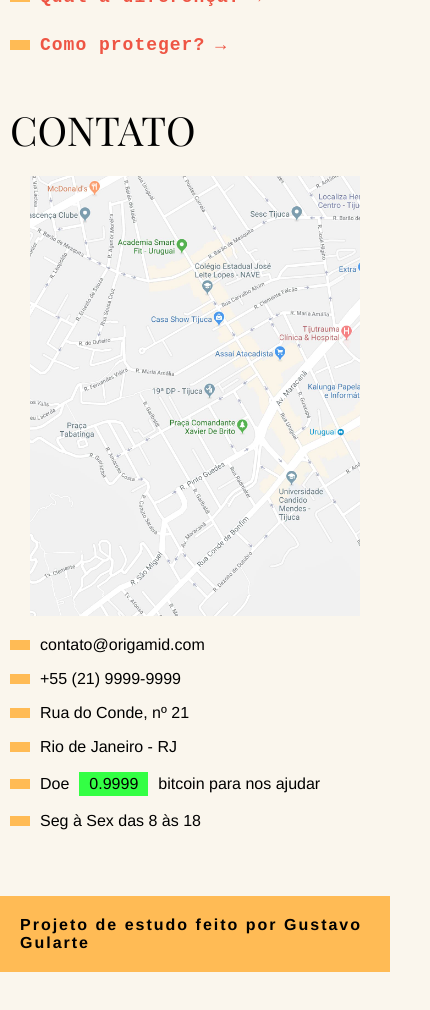
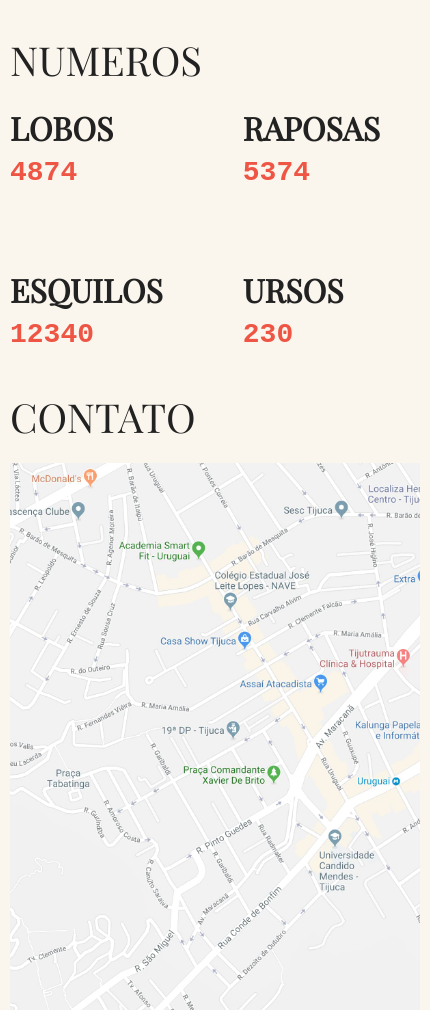
Before and after one commit to gustavogularte/projeto-animais-fantasticos, a plain HTML site: page index.html in a window 390 px wide. Shown: the part 860-1870 px from the top of the page, 430 px wide, since content can reach past the window. Before the commit the page ends 1832 px from the top, so only its background shows below. Drawn offline with Linux system fonts and the light colour scheme.

Commit message:
numeros animados/ horarios

```diff
--- /dev/null
+++ b/css/animais-numeros.css
@@ -0,0 +1,25 @@
+.grid-numeros {
+  display: grid;
+  grid-template-columns: 1fr 1fr;
+  grid-column: 2/4;
+  gap: 8rem;
+}
+
+.numero-animal h3{
+  font-family: 'Playfair Display SC';
+  font-size: 3.2rem;
+  padding-bottom: 0.8rem;
+}
+
+.numero-animal span {
+  font-family: monospace;
+  font-size: 2.8rem;
+  font-weight: bold;
+  color: #EE5544;
+}
+
+@media (max-width:750px) {
+  .grid-numeros {
+    grid-column: 1;
+  }
+}
--- a/css/geral.css
+++ b/css/geral.css
@@ -15,6 +15,7 @@ html {
   font-family: Helvetica, Arial, sans-serif;
   box-sizing: border-box;
   list-style: none;
+  color: #222;
 }
 
 img {
@@ -92,6 +93,10 @@ body {
   object-fit: cover;
   object-position: 30%;
   cursor: pointer;
+}
+
+.animais-imagens-thumb img:hover {
+  filter: brightness(50%);
 }
 
 .titulo-secundario {
@@ -305,7 +310,7 @@ body {
     grid-column: 1/3;
   }
 
-  .contato img {
+  .mapa {
     grid-column: 1/4;
   }
 
@@ -316,6 +321,7 @@ body {
   .copy {
     grid-column: 1/5;
     margin-bottom: 0rem;
+    text-align: center;
   }
 }
 
--- /dev/null
+++ b/css/horario.css
@@ -0,0 +1,19 @@
+.horario.aberto::after {
+  content: '';
+  display: inline-block;
+  width: 0.8rem;
+  height: 0.8rem;
+  border-radius: 50%;
+  background-color: green;
+  border: 0.2rem solid black;
+}
+
+.horario.fechado::after {
+  content: '';
+  display: inline-block;
+  width: 0.8rem;
+  height: 0.8rem;
+  border-radius: 50%;
+  background-color: red;
+  border: 0.2rem solid black;
+}
--- a/css/modal.css
+++ b/css/modal.css
@@ -54,6 +54,10 @@
   box-shadow: 0 0.4rem 0.4rem 0 rgba(0, 0, 0, .3);
 }
 
+.fechar:hover {
+  background-color: #cc3423;
+}
+
 .modal label {
   display: block;
   font-family: 'Playfair Display SC';
@@ -81,6 +85,10 @@
   box-shadow: 0 0.4rem 0.4rem 0 rgba(0, 0, 0, .2);
 }
 
+.modal button[type="submit"]:hover {
+  background-color: #cc3423;
+}
+
 @media (max-width:750px) {
   .modal {
     min-width: 80vw;
--- a/css/style.css
+++ b/css/style.css
@@ -3,3 +3,5 @@
 @import "tooltip.css";
 @import "dropdown-menu.css";
 @import "menu-mobile.css";
+@import "animais-numeros.css";
+@import "horario.css";
--- a/index.html
+++ b/index.html
@@ -107,6 +107,32 @@
       </dl>
     </section>
 
+    <section class="grid-section numeros js-scroll">
+      <h1 class="titulo">NUMEROS</h1>
+
+      <div class="grid-numeros">
+        <div class="numero-animal">
+          <h3>LOBOS</h3>
+          <span data-numero>4874</span>
+        </div>
+
+        <div class="numero-animal">
+          <h3>RAPOSAS</h3>
+          <span data-numero>5374</span>
+        </div>
+
+        <div class="numero-animal">
+          <h3>ESQUILOS</h3>
+          <span data-numero>12340</span>
+        </div>
+
+        <div class="numero-animal">
+          <h3>URSOS</h3>
+          <span data-numero>230</span>
+        </div>
+      </div>
+    </section>
+
     <section class="grid-section contato js-scroll" id="contato">
       <h1 class="titulo">CONTATO</h1>
 
@@ -120,7 +146,7 @@
         <li>Rua do Conde, nº 21</li>
         <li>Rio de Janeiro - RJ</li>
         <li>Doe <span class="bitcoin">0.9999</span> bitcoin para nos ajudar</li>
-        <li>Seg à Sex das 8 às 18</li>
+        <li class="horario" data-semana="1,2,3,4,5" data-horarios="8,18">Seg à Sex das 8 às 18</li>
       </ul>
     </section>
 
--- /dev/null
+++ b/js/modules/anima-numeros.js
@@ -0,0 +1,31 @@
+export default function initAnimaNumeros() {
+  const numeros = document.querySelectorAll('[data-numero]');
+
+  function animarNumeros() {
+    numeros.forEach(numero => {
+      const total = +numero.innerText;
+      const incremento = Math.floor(total / 100) ;
+
+      let i = 0;
+      const timer = setInterval(() => {
+        i += incremento;
+        numero.innerText = i;
+        if (i > total) {
+          numero.innerText = total;
+          clearInterval(timer);
+        };
+      }, 30 * Math.random());
+    });
+  }
+
+  function handleMutation(mutation) {
+    if(mutation[0].target.classList.contains('ativo')) {
+      animarNumeros();
+      observe.disconnect();
+    }
+  }
+
+  const observe = new MutationObserver(handleMutation);
+  const observeTarget = document.querySelector('.numeros');
+  observe.observe(observeTarget, {attributes: true});
+};
--- /dev/null
+++ b/js/modules/horario.js
@@ -0,0 +1,18 @@
+export default function initHorario() {
+  const agora = new Date();
+  const infoHorarios = document.querySelector('[data-semana]');
+  const horarios = infoHorarios.dataset.horarios.split(',').map(Number);
+  const dias = infoHorarios.dataset.semana.split(',').map(Number);
+
+  const horaAgora = agora.getHours();
+  const diaAgora = agora.getDay();
+  const horaAberto = horaAgora >= horarios[0] && horaAgora < horarios[1];
+  const diaAberto = !!dias.indexOf(diaAgora);
+  const aberto = diaAberto && horaAberto;
+
+  if (aberto) {
+    infoHorarios.classList.add('aberto');
+  } else {
+    infoHorarios.classList.add('fechado');
+  }
+}
--- a/js/script.js
+++ b/js/script.js
@@ -6,6 +6,8 @@ import initModal from "./modules/modal.js";
 import initTooltip from "./modules/tooltip.js";
 import initDropdownMenu from "./modules/dropdown-menu.js";
 import initMenuMobile from "./modules/menu-mobile.js";
+import initAnimaNumeros from "./modules/anima-numeros.js";
+import initHorario from "./modules/horario.js";
 
 initScrollSuave();
 initAnimacaoScroll();
@@ -15,3 +17,5 @@ initModal();
 initTooltip();
 initDropdownMenu();
 initMenuMobile();
+initAnimaNumeros();
+initHorario();
```
